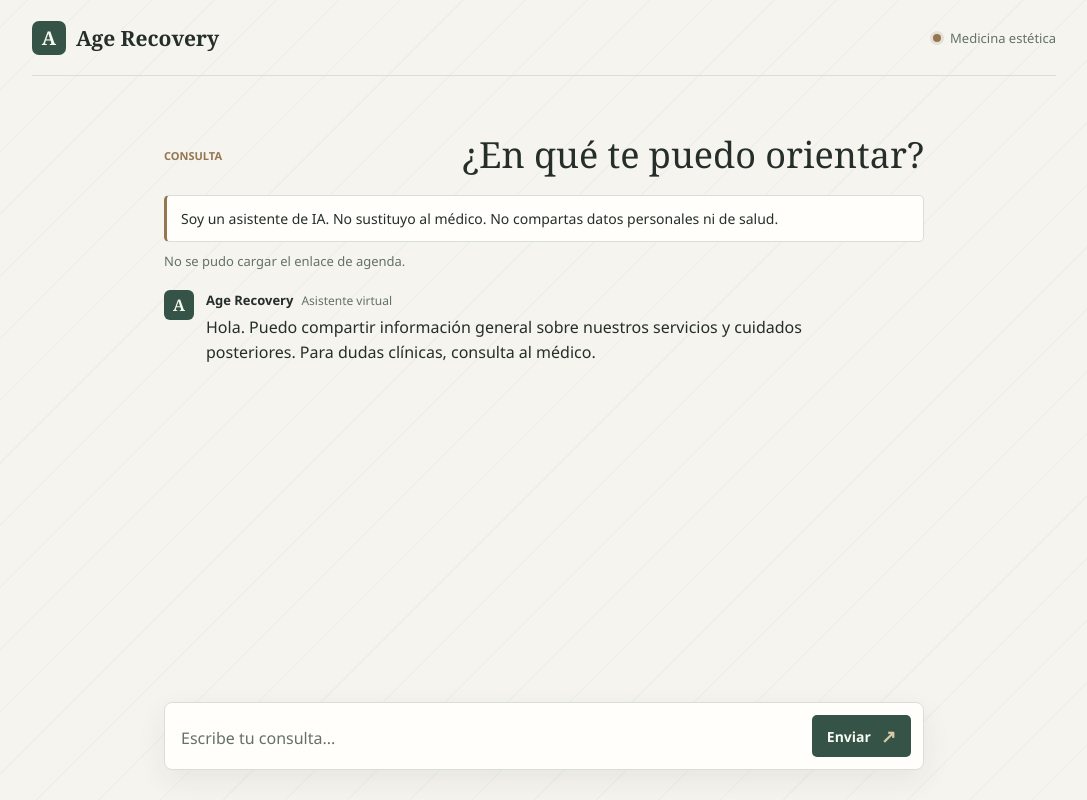
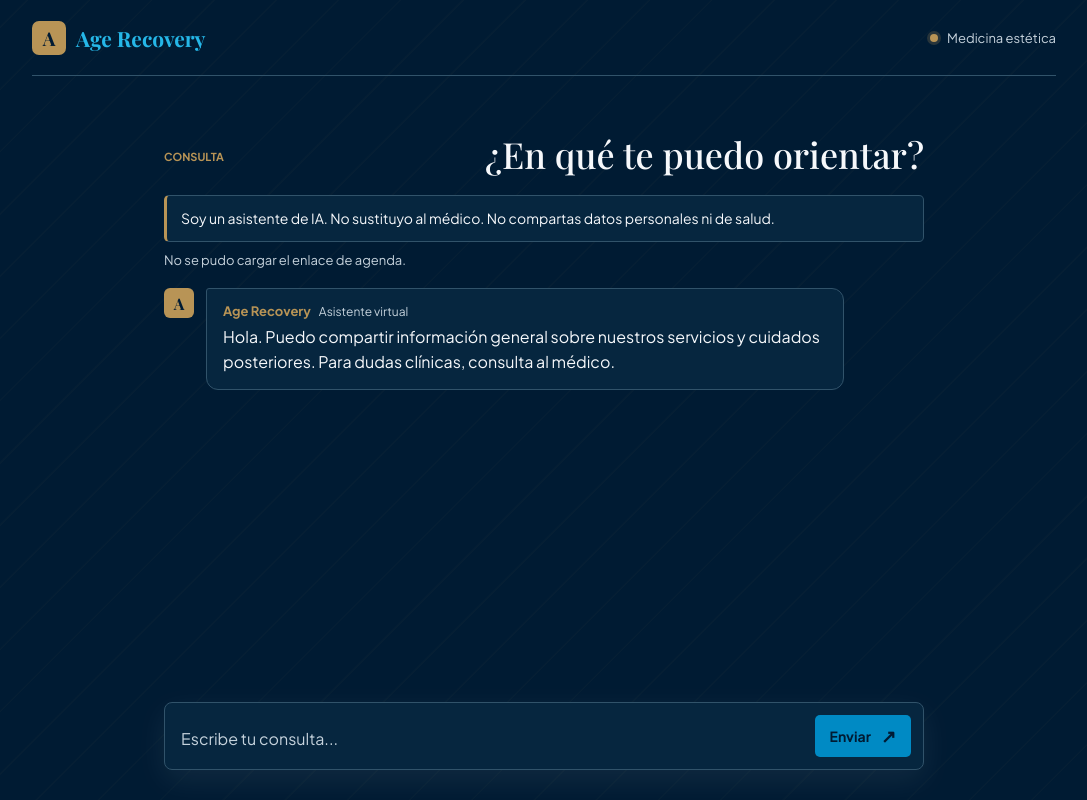
Before and after one commit to RezoSync/agerecovery-chatbot-foundry, a website: page public/index.html in a window 1280 px wide. Shown: the whole page, without its empty margins (96-1183 px from the left). Drawn offline with nearby package versions, Linux system fonts and the light colour scheme; no server answers.

Commit message:
Alinea el diseño del chat con el sitio de Age Recovery

```diff
--- a/public/index.html
+++ b/public/index.html
@@ -3,8 +3,11 @@
   <head>
     <meta charset="utf-8">
     <meta name="viewport" content="width=device-width, initial-scale=1">
-    <meta name="theme-color" content="#f5f4ef">
+    <meta name="theme-color" content="#001B33">
     <title>Age Recovery | Asistente virtual</title>
+    <link rel="preconnect" href="https://fonts.googleapis.com">
+    <link rel="preconnect" href="https://fonts.gstatic.com" crossorigin>
+    <link href="https://fonts.googleapis.com/css2?family=Playfair+Display:wght@500;600;700&family=Plus+Jakarta+Sans:wght@400;500;600;700&display=swap" rel="stylesheet">
     <link rel="stylesheet" href="/styles.css">
     <script src="/app.js" defer></script>
   </head>
--- a/public/styles.css
+++ b/public/styles.css
@@ -1,39 +1,21 @@
 :root {
-  color-scheme: light dark;
-  --page: #f5f4ef;
-  --surface: #fffefa;
-  --ink: #252e29;
-  --muted: #637168;
-  --line: #d8ded8;
-  --forest: #355447;
-  --forest-hover: #2b463a;
-  --forest-ink: #f7faef;
-  --lime: #d8c9a5;
-  --coral: #947650;
-  --assistant: #fffefa;
-  --user: #e8ede8;
-  --focus: #947650;
-  font-family: Aptos, "Segoe UI", sans-serif;
+  color-scheme: dark;
+  --page: #001B33;
+  --surface: #06263F;
+  --ink: #F6F8FB;
+  --muted: #C5D2DC;
+  --line: #31536A;
+  --accent: #008AC4;
+  --accent-hover: #079BD7;
+  --accent-ink: #001B33;
+  --link: #25B7E8;
+  --gold: #B89456;
+  --assistant: #06263F;
+  --user: #008AC4;
+  --focus: #008AC4;
+  font-family: "Plus Jakarta Sans", system-ui, sans-serif;
   color: var(--ink);
   background: var(--page);
-}
-
-@media (prefers-color-scheme: dark) {
-  :root {
-    --page: #171d1a;
-    --surface: #222b26;
-    --ink: #f1f3ef;
-    --muted: #b7c1ba;
-    --line: #3b4740;
-    --forest: #a9c1b2;
-    --forest-hover: #bed0c4;
-    --forest-ink: #171d1a;
-    --lime: #3a4b41;
-    --coral: #d7bd93;
-    --assistant: #26302a;
-    --user: #304038;
-    --focus: #d7bd93;
-  }
 }
 
 * {
@@ -50,8 +32,8 @@ body {
     135deg,
     transparent 0,
     transparent 42px,
-    color-mix(in srgb, var(--forest) 3%, transparent) 43px,
-    color-mix(in srgb, var(--forest) 3%, transparent) 44px
+    color-mix(in srgb, var(--gold) 3%, transparent) 43px,
+    color-mix(in srgb, var(--gold) 3%, transparent) 44px
   );
 }
 
@@ -82,7 +64,7 @@ textarea {
   display: inline-flex;
   align-items: center;
   gap: 10px;
-  color: var(--ink);
+  color: var(--link);
   text-decoration: none;
 }
 
@@ -91,9 +73,9 @@ textarea {
   display: grid;
   flex: 0 0 auto;
   place-items: center;
-  color: var(--forest-ink);
-  background: var(--forest);
-  font-family: Georgia, serif;
+  color: var(--accent-ink);
+  background: var(--gold);
+  font-family: "Playfair Display", Georgia, serif;
   font-weight: 700;
 }
 
@@ -105,7 +87,7 @@ textarea {
 }
 
 .brand-name {
-  font-family: Georgia, "Palatino Linotype", serif;
+  font-family: "Playfair Display", Georgia, serif;
   font-size: 21px;
   font-weight: 700;
 }
@@ -122,8 +104,8 @@ textarea {
   width: 8px;
   height: 8px;
   border-radius: 50%;
-  background: var(--coral);
-  box-shadow: 0 0 0 3px color-mix(in srgb, var(--coral) 16%, transparent);
+  background: var(--gold);
+  box-shadow: 0 0 0 3px color-mix(in srgb, var(--gold) 22%, transparent);
 }
 
 .chat-shell {
@@ -152,7 +134,7 @@ textarea {
 
 .eyebrow {
   margin: 0 0 12px;
-  color: var(--coral);
+  color: var(--gold);
   font-size: 11px;
   font-weight: 700;
 }
@@ -160,7 +142,7 @@ textarea {
 h1 {
   max-width: 580px;
   margin: 0;
-  font-family: Georgia, "Palatino Linotype", serif;
+  font-family: "Playfair Display", Georgia, serif;
   font-size: 36px;
   font-weight: 500;
   line-height: 1.15;
@@ -174,10 +156,10 @@ h1 {
   justify-content: center;
   min-height: 42px;
   padding: 0 16px;
-  border: 1px solid var(--forest);
+  border: 1px solid var(--accent);
   border-radius: 5px;
-  color: var(--page);
-  background: var(--forest);
+  color: var(--accent-ink);
+  background: var(--accent);
   font-size: 14px;
   font-weight: 700;
   text-align: center;
@@ -190,12 +172,14 @@ h1 {
 }
 
 .booking-button:hover {
-  background: var(--forest-hover);
+  background: var(--accent-hover);
   transform: translateY(-1px);
 }
 
-.booking-button:focus-visible {
-  outline: 2px solid var(--focus);
+a:focus-visible,
+button:focus-visible,
+textarea:focus-visible {
+  outline: 3px solid var(--focus);
   outline-offset: 3px;
 }
 
@@ -203,7 +187,7 @@ h1 {
   margin: -20px 0 24px;
   padding: 12px 14px;
   border: 1px solid var(--line);
-  border-left: 3px solid var(--coral);
+  border-left: 3px solid var(--gold);
   border-radius: 5px;
   color: var(--ink);
   background: var(--surface);
@@ -240,13 +224,25 @@ h1 {
   align-self: flex-start;
 }
 
+.assistant-message .message-content {
+  padding: 14px 16px;
+  border: 1px solid var(--line);
+  border-radius: 3px 12px 12px;
+  background: var(--assistant);
+}
+
 .user-message {
   align-self: flex-end;
   justify-content: flex-end;
   padding: 13px 16px;
-  border: 1px solid var(--line);
+  border: 1px solid var(--accent);
   border-radius: 8px 8px 2px 8px;
   background: var(--user);
+  color: var(--accent-ink);
+}
+
+.user-message .message-author span {
+  color: var(--accent-ink);
 }
 
 .message-avatar {
@@ -268,6 +264,10 @@ h1 {
   margin: 0 0 6px;
   font-size: 13px;
   font-weight: 700;
+}
+
+.assistant-message .message-author {
+  color: var(--gold);
 }
 
 .message-author span {
@@ -308,7 +308,7 @@ h1 {
 
 .composer:focus-within {
   border-color: var(--focus);
-  outline: 2px solid color-mix(in srgb, var(--focus) 22%, transparent);
+  outline: 2px solid color-mix(in srgb, var(--focus) 62%, transparent);
   outline-offset: 1px;
 }
 
@@ -340,8 +340,8 @@ h1 {
   padding: 0 15px;
   border: 0;
   border-radius: 5px;
-  color: var(--forest-ink);
-  background: var(--forest);
+  color: var(--accent-ink);
+  background: var(--accent);
   cursor: pointer;
   font-size: 14px;
   font-weight: 700;
@@ -349,7 +349,7 @@ h1 {
 }
 
 .send-button:hover:not(:disabled) {
-  background: var(--forest-hover);
+  background: var(--accent-hover);
   transform: translateY(-1px);
 }
 
@@ -359,7 +359,7 @@ h1 {
 }
 
 .send-arrow {
-  color: var(--lime);
+  color: var(--accent-ink);
   font-size: 18px;
   line-height: 1;
 }
@@ -370,7 +370,7 @@ h1 {
   bottom: -25px;
   left: 0;
   margin: 0;
-  color: var(--coral);
+  color: var(--gold);
   font-size: 12px;
 }
 
```
Also changed, not shown: .github/instructions/frontend.instructions.md.
